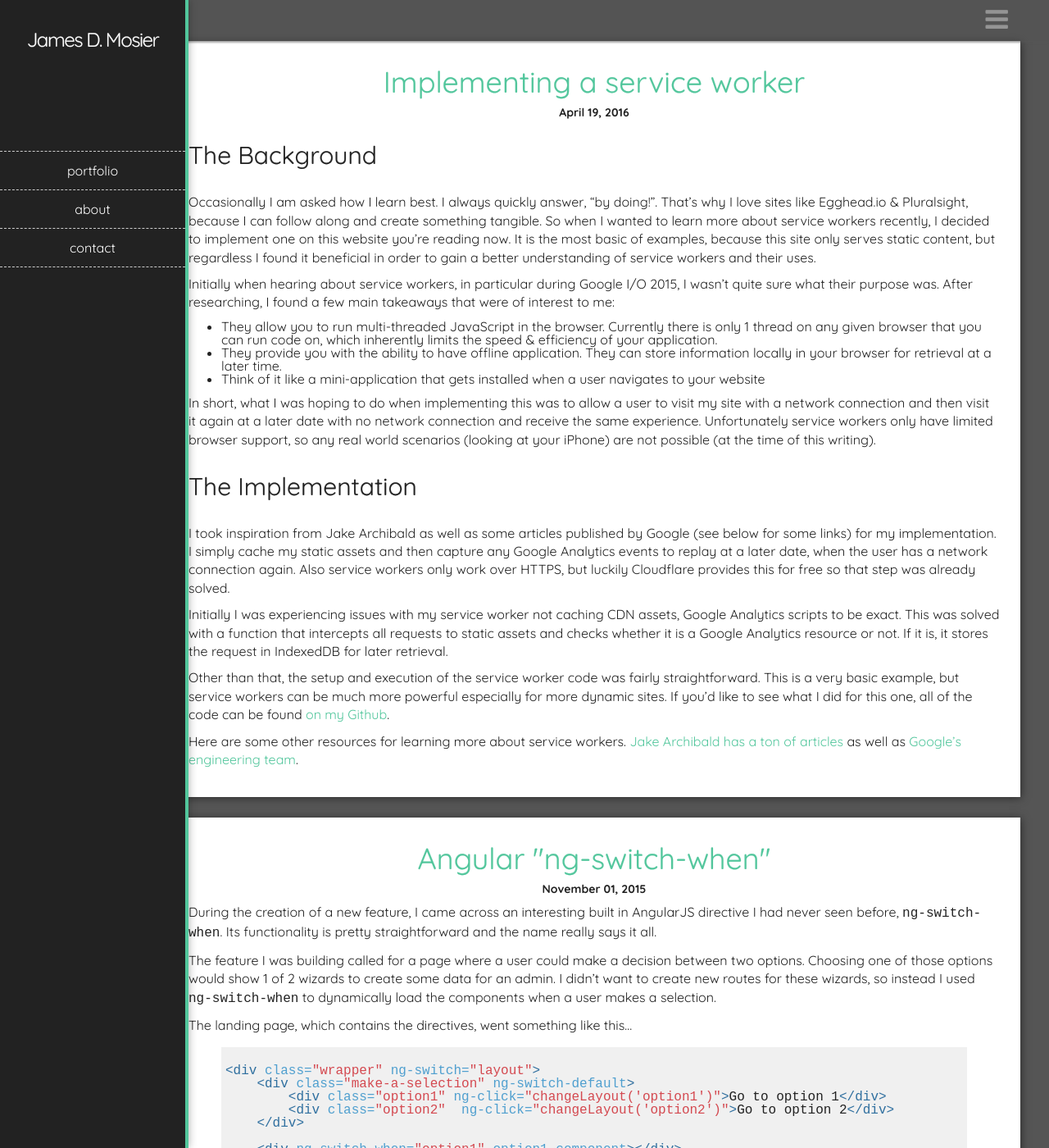
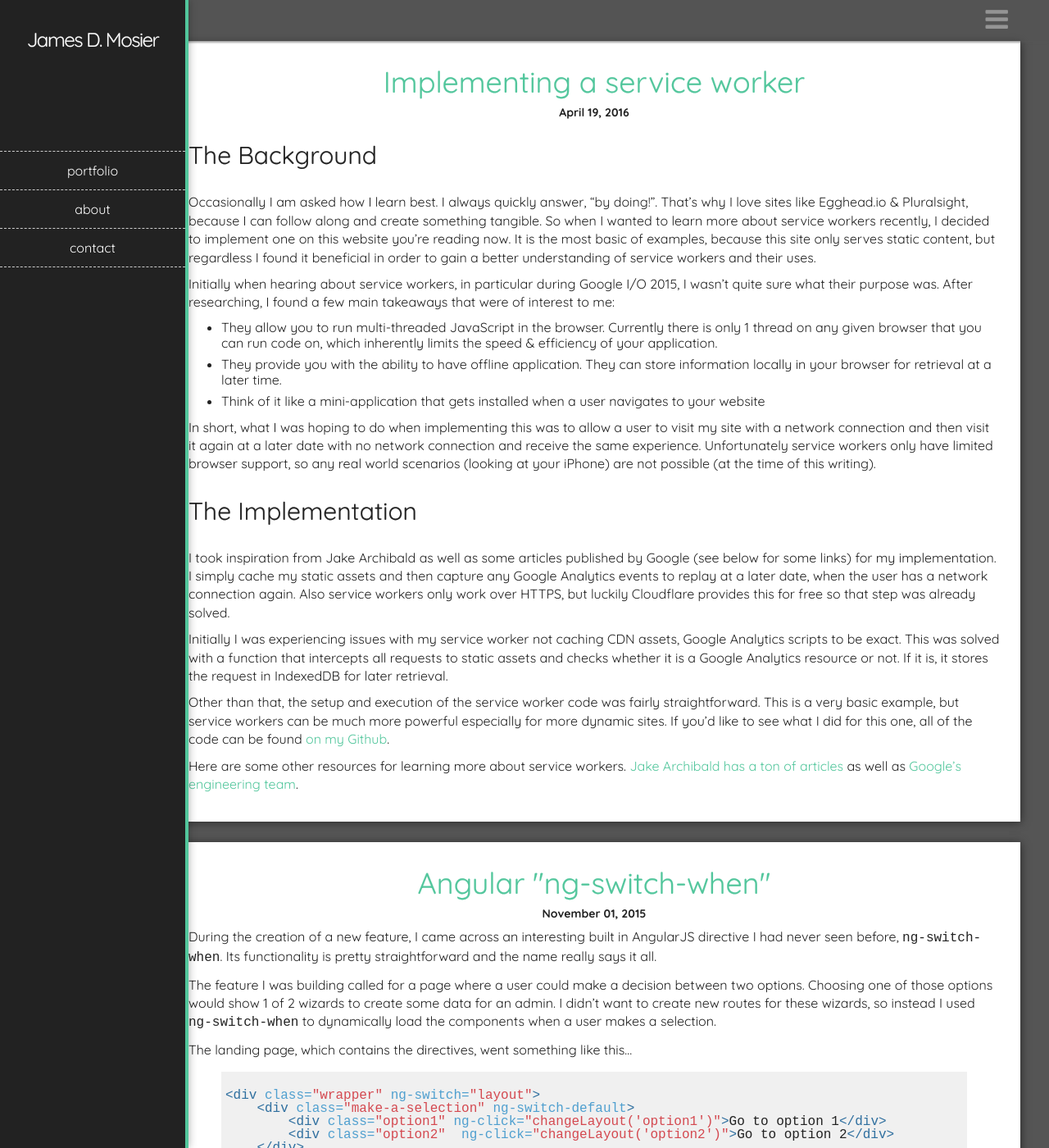
Before and after one commit to jamesmosier/jamez14.github.io, a Jekyll site: the page built from index.html, in a window 1280 px wide and 1400 px high. Shown: the whole window at 82% size. Built offline with Jekyll 4.4.1, drawn with Linux system fonts in a browser that asks for light colours; nearby versions of some CDN libraries.

Commit message:
fixed some css on post and contact

```diff
--- a/contact/index.html
+++ b/contact/index.html
@@ -23,8 +23,10 @@ permalink: /contact/
         </li>
         <li><a href="https://twitter.com/jamez14" target="_blank" title="Twitter"><i class="fa twitter-icon"></i></a>
         </li>
+        {%comment%}
         <li><a href="https://instagram.com/jamez1414" target="_blank" title="Instagram"><i class="fa instagram-icon"></i></a>
         </li>
+        {%endcomment%}
         <li><a href="http://lnkd.in/3meEdA" target="_blank" title="LinkedIn"><i class="fa linkedin-icon"></i></a>
         </li>
       </ul>
--- a/css/app.css
+++ b/css/app.css
@@ -1641,7 +1641,6 @@ body {
 .social-list {
   list-style: none;
   margin-top: 10px;
-  margin-left: 60px;
   padding-left: 0; }
   .social-list li {
     display: inline-block;
@@ -1786,6 +1785,9 @@ textarea.contact-input {
   margin-bottom: 25px; }
   .blog-post code, .blog-post kbd, .blog-post pre, .blog-post samp {
     overflow: visible; }
+  .blog-post li {
+    margin-bottom: 7px;
+    line-height: 1.2; }
 
 .blog-post-page {
   margin-bottom: 20px;
--- a/sass/pages/_contact.scss
+++ b/sass/pages/_contact.scss
@@ -82,16 +82,18 @@
 .social-list {
   list-style: none;
   margin-top: 10px;
-  margin-left: 60px;
   padding-left: 0;
+
   li {
     display: inline-block;
     padding-left: 5px;
     padding-right: 5px;
   }
+
   a {
     color: #000;
     font-size: 32px;
+
     &:hover {
       color: $primary-color;
     }
--- a/sass/pages/_index.scss
+++ b/sass/pages/_index.scss
@@ -27,6 +27,11 @@
 
   code, kbd, pre, samp {
     overflow: visible;
+  }
+
+  li {
+    margin-bottom: 7px;
+    line-height: 1.2;
   }
 }
 
```
Also changed, not shown: css/app.min.css, 1 other file.
